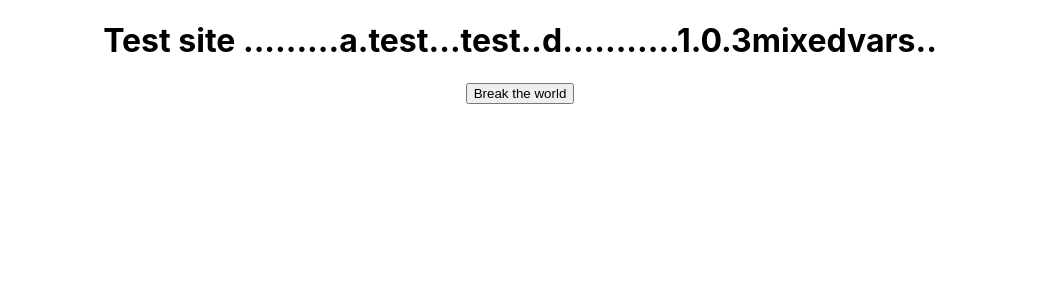
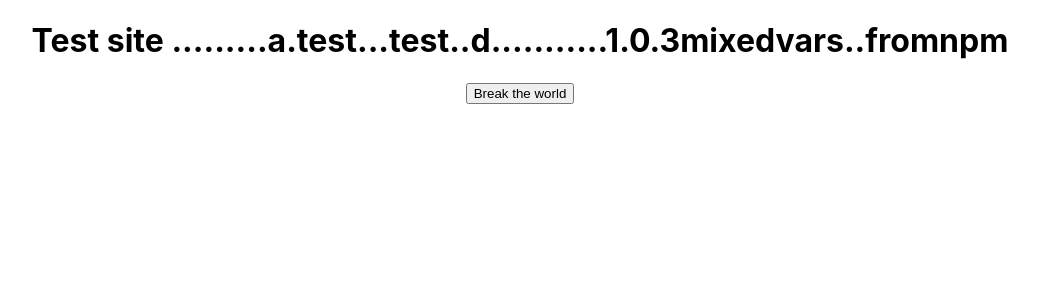
Before and after one commit to DavidWells/netlify-sentry-plugin, a React (Create React App) app in the folder test-site/: page / in a window 1280 px wide. Shown: the top 300 px of the page, without its empty margins (120-1158 px from the left). Built offline with nearby package versions, Linux system fonts and the light colour scheme.

Commit message:
Test from netlify with plugin inputs

```diff
--- a/package.json
+++ b/package.json
@@ -34,7 +34,6 @@
   "dependencies": {
     "@sentry/browser": "^5.15.5",
     "@sentry/cli": "^1.52.3",
-    "@sentry/netlify-build-plugin": "^1.0.3",
     "react": "^16.13.1",
     "react-dom": "^16.13.1"
   },
--- a/test-site/package.json
+++ b/test-site/package.json
@@ -4,7 +4,6 @@
   "private": true,
   "dependencies": {
     "@sentry/browser": "^5.15.5",
-    "@sentry/netlify-build-plugin": "^1.0.3",
     "@testing-library/jest-dom": "^4.2.4",
     "@testing-library/react": "^9.3.2",
     "@testing-library/user-event": "^7.1.2",
--- a/test-site/src/App.js
+++ b/test-site/src/App.js
@@ -10,7 +10,7 @@ function throwException() {
 export default function App() {
   return (
     <div className="App">
-      <h1>Test site .........a.test...test..d...........1.0.3mixedvars..</h1>
+      <h1>Test site .........a.test...test..d...........1.0.3mixedvars..fromnpm</h1>
       <button onClick={throwException}>Break the world</button>
     </div>
   )
```
Also changed, not shown: 2 other files (tests, documents, lock files or other folders).
